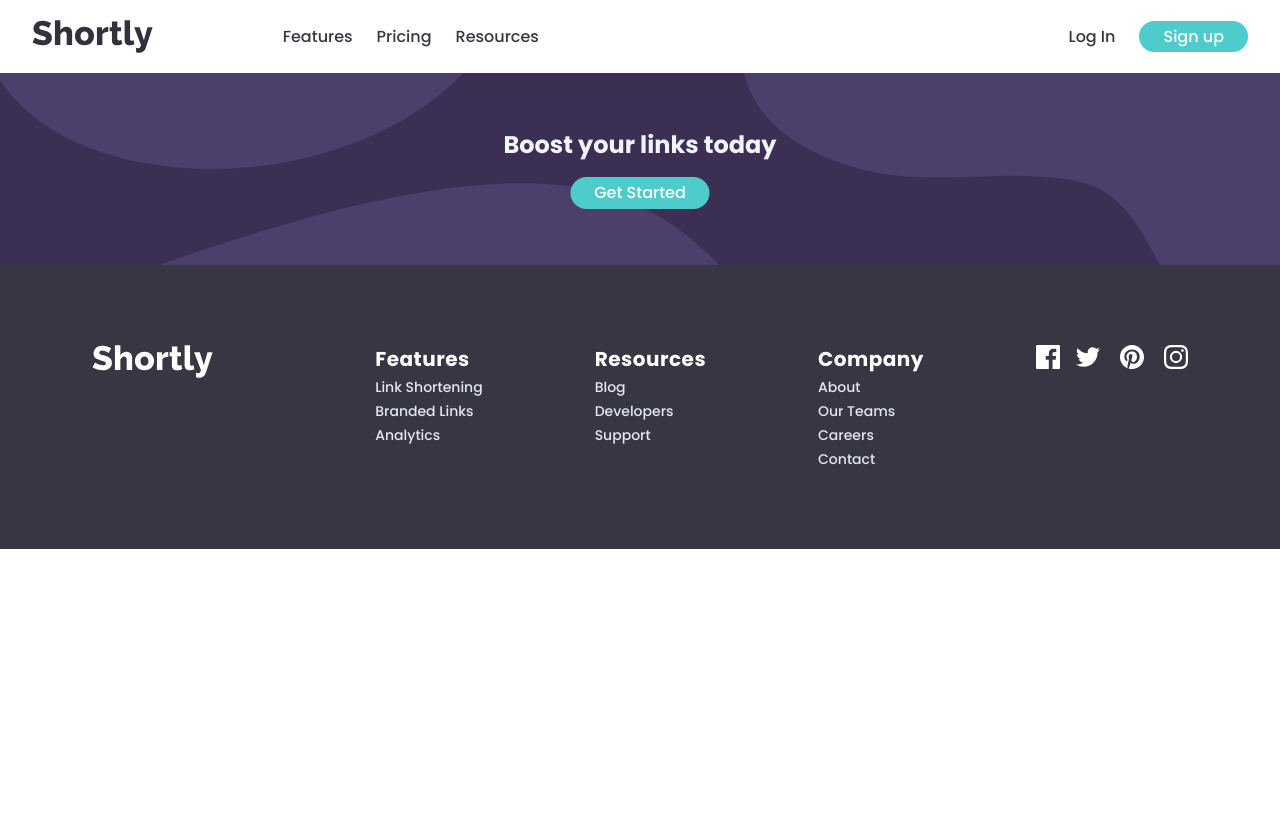
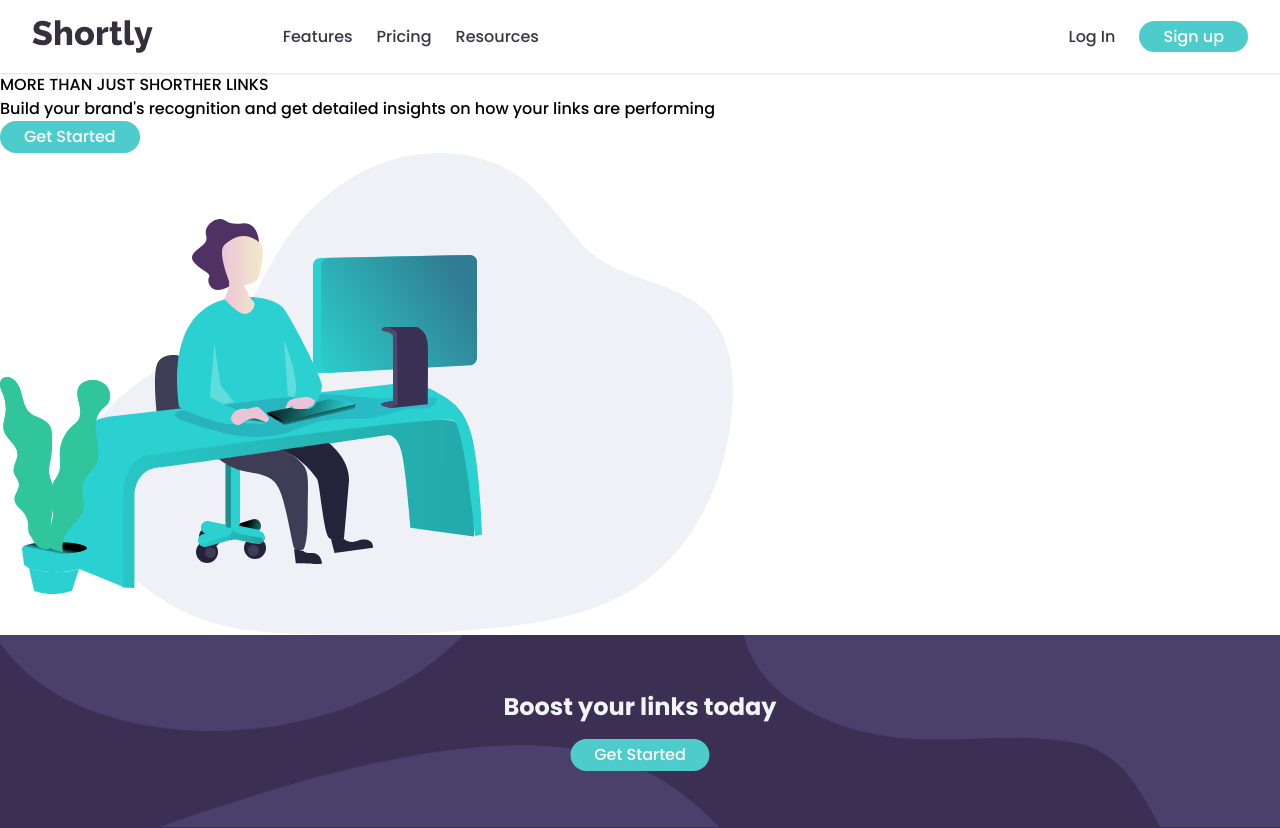
Before and after one commit to Alice2212/url-shortening-app, a React (Create React App) app: page / in a window 1280 px wide. Shown: the top 828 px of the page. Before the commit the page ends 800 px from the top, so only its background shows below. Built offline with nearby package versions, Linux system fonts and the light colour scheme.

Commit message:
hero section

```diff
--- a/src/App.js
+++ b/src/App.js
@@ -2,11 +2,13 @@ import React from "react";
 import Header from "./components/Header";
 import Footer from "./components/Footer";
 import Boost from "./components/Boost";
+import Hero from "./components/Hero";
 
 function App() {
   return (
     <>
       <Header />
+      <Hero />
       <Boost />
       <Footer />
     </>
--- a/src/components/Header.jsx
+++ b/src/components/Header.jsx
@@ -5,8 +5,8 @@ const Header = () => {
   const [navbar, setNavbar] = useState(false);
   return (
     <>
-      <nav className="w-full shadow">
-        <div className="justify-between px-4 mx-auto lg:max-w-7xl md:items-center md:flex md:px-8">
+      <nav className="w-full shadow" >
+        <div className="justify-between px-4 mx-auto lg:max-w-7xl md:items-center md:flex md:px-8 sticky">
           <div>
             <div className="flex items-center justify-between py-3 md:py-5 md:block">
               <a href="javascript:void(0)">
```
